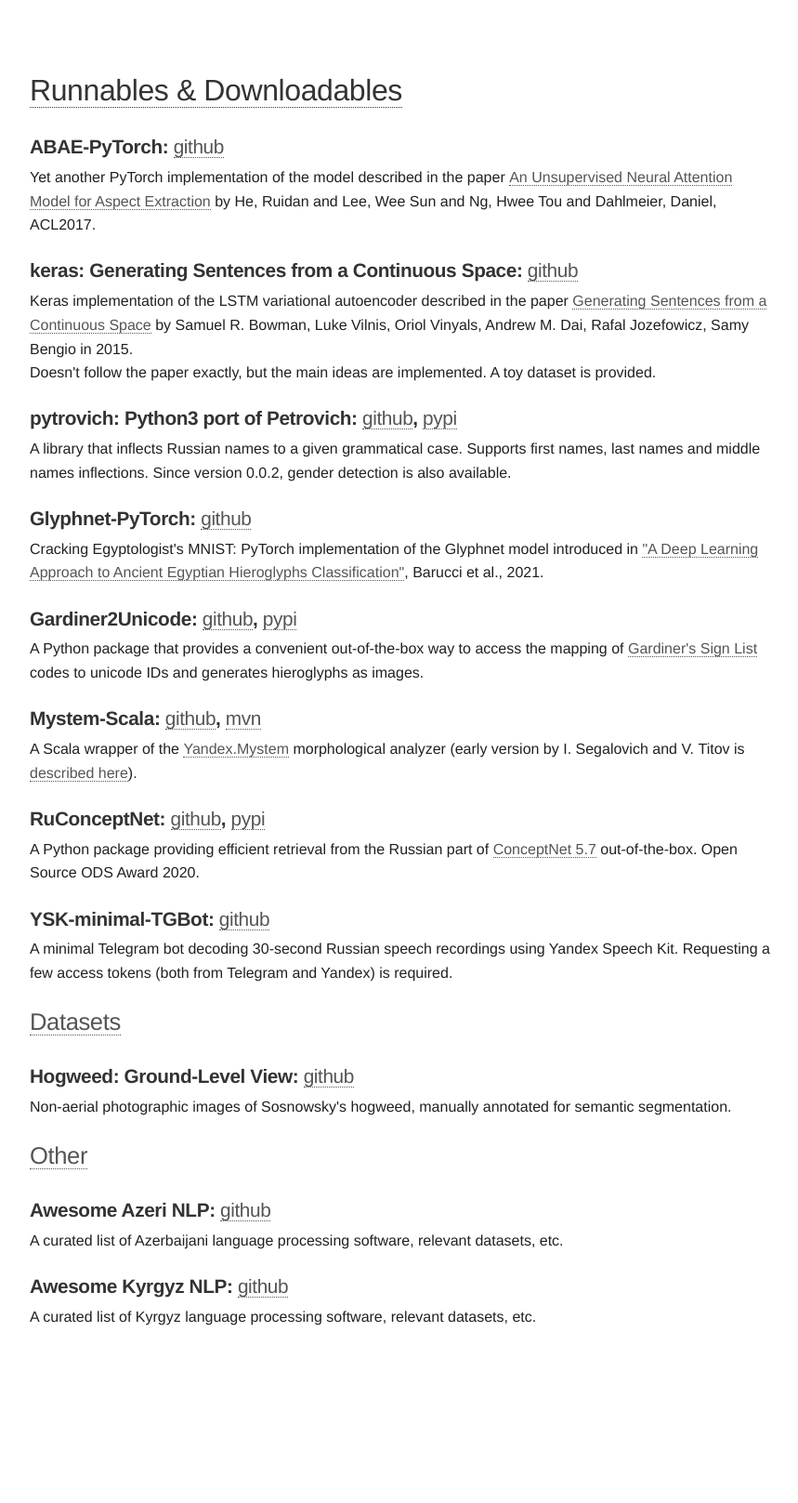
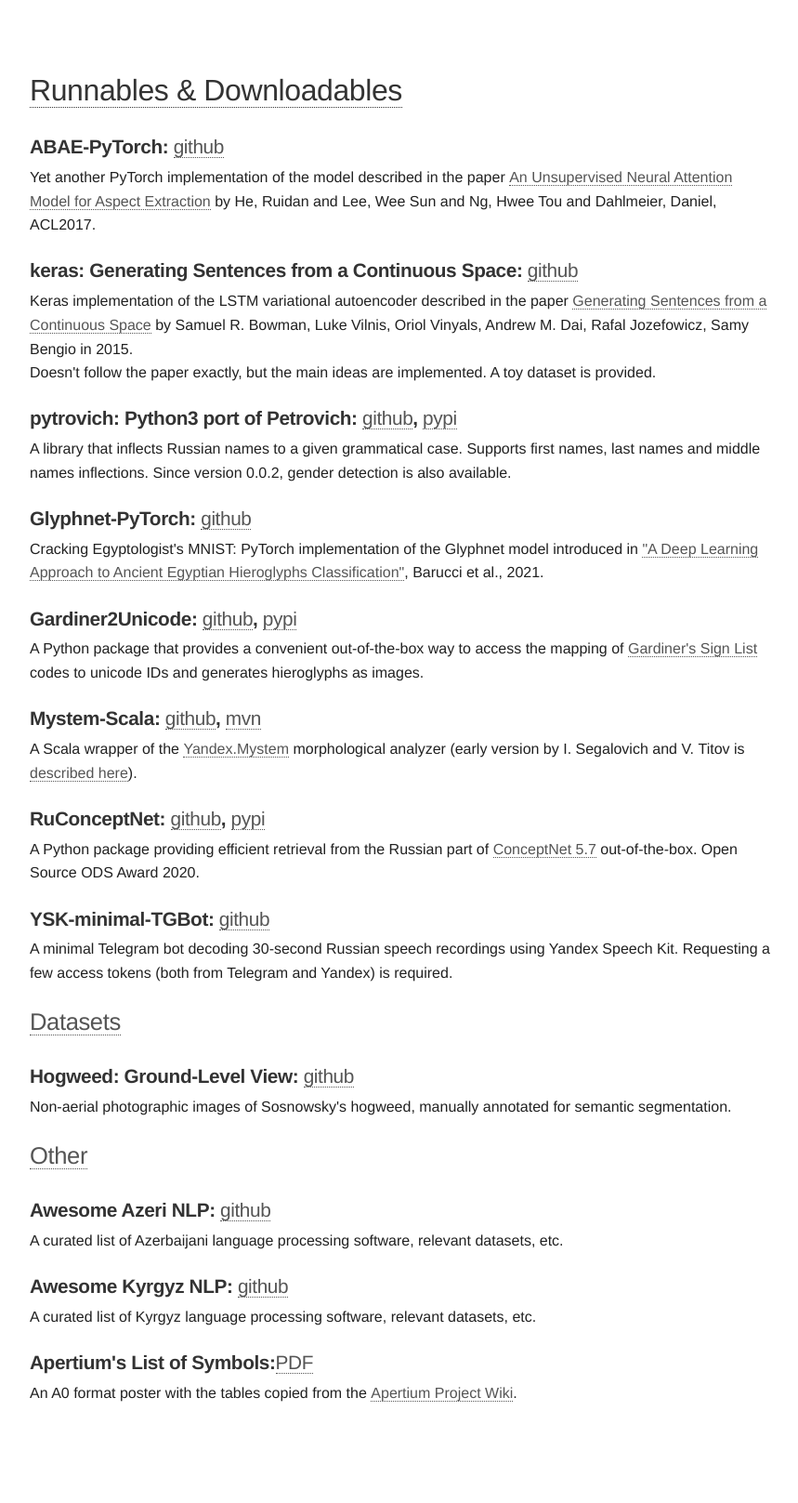
Before and after one commit to alexeyev/alexeyev.github.io, a Jekyll site: the page built from handmade.html, in a window 1280 px wide. Shown: the whole page at 93% size, without its empty margins (208-1067 px from the left). Built offline with Jekyll 4.4.1, drawn with Linux system fonts in a browser that asks for light colours; before the commit the page ends 1535 px from its top, so only the background shows below that.

Commit message:
Update handmade.html

```diff
--- a/handmade.html
+++ b/handmade.html
@@ -89,4 +89,8 @@
     A curated list of Kyrgyz language processing software, relevant datasets, etc.
     <br/><br/>
 
+    <h3>Apertium's List of Symbols:<a href="https://alexeyev.github.io/pdf/Apertium-List_of_Symbols.pdf">PDF</a></h3>
+    An A0 format poster with the tables copied from the <a href="https://wiki.apertium.org/w/index.php?title=List_of_symbols">Apertium Project Wiki</a>.
+    <br/><br/>
+
 </div>
```
